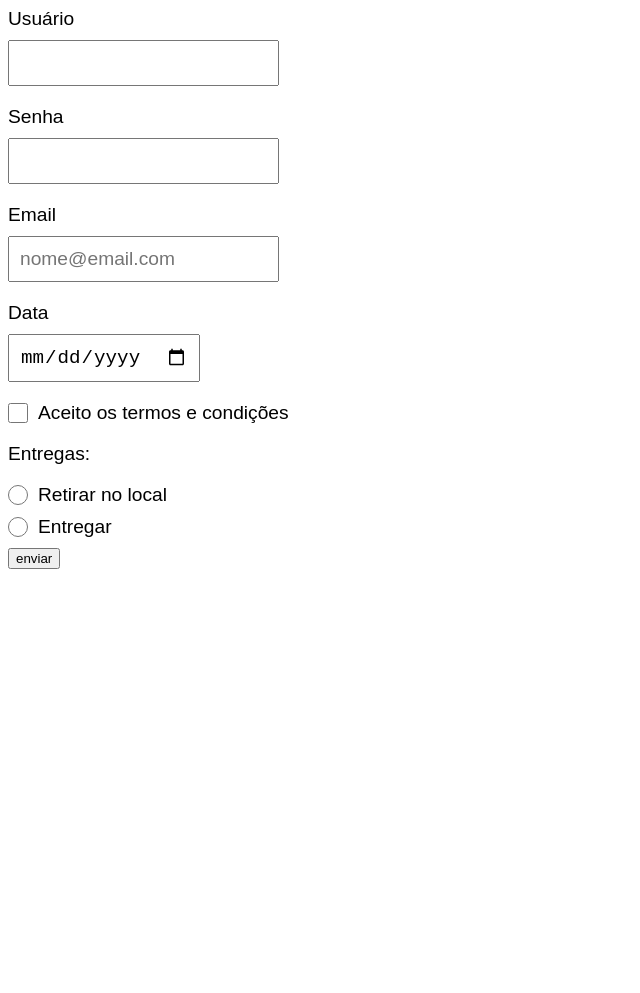
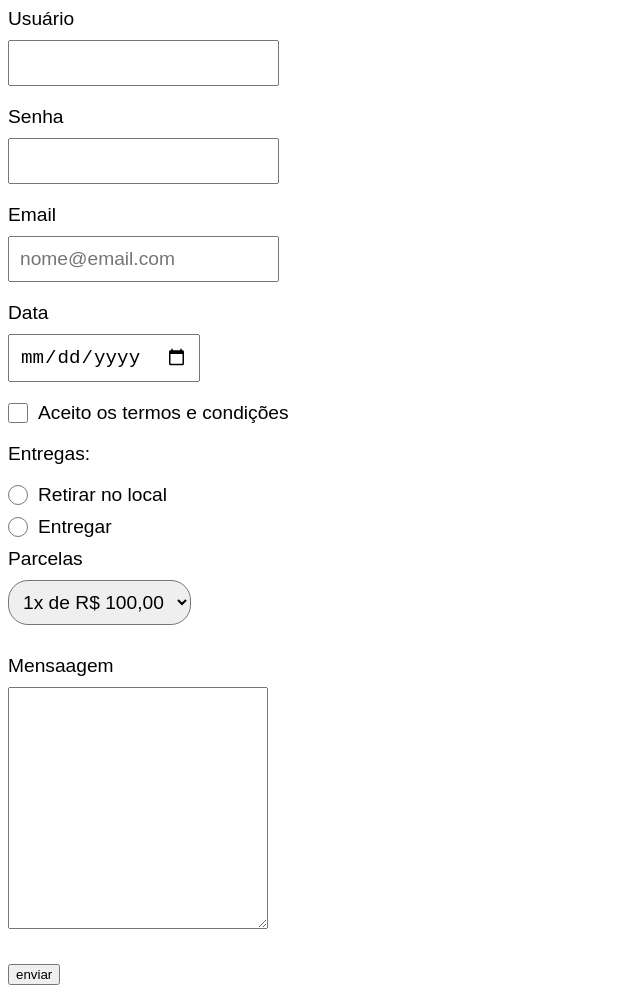
Before and after one commit to Srobertocs/Formul-rio_HTML-CSS, a plain HTML site: page index.html in a window 1280 px wide. Shown: the whole page, without its empty margins (0-640 px from the left). Before the commit the page ends 800 px from the top, so only its background shows below. Drawn offline with Linux system fonts and the light colour scheme.

Commit message:
adição do select e do textarea

```diff
--- a/index.html
+++ b/index.html
@@ -41,6 +41,17 @@
       <label for="entrega"> Entregar</label>
     </div>
 
+
+    <label for="parcelas">Parcelas</label>
+    <select name="parcelas" id="parcelas ">
+      <option value="1x">1x de R$ 100,00</option>
+      <option value="2x">3x de R$ 600,00</option>
+      <option value="3x">4x de R$ 500,00</option>
+    </select>
+
+    <label for="mensagem">Mensaagem</label>
+    <textarea name="mensagem" id="mensagem" rows="10"></textarea>
+
     <button>enviar</button>
 
 
--- a/style.css
+++ b/style.css
@@ -38,3 +38,17 @@ button {
   height: 20px;
   margin: 0px;
 }
+
+select {
+  font-size: 1.2rem;
+  padding: 10px;
+  margin-bottom: 30px;
+  border-radius: 20px;
+}
+
+textarea {
+  font-family: Arial, Helvetica, sans-serif;
+  font-size: 1.2rem;
+  padding: 10px;
+  margin-bottom: 30px;
+}
```
